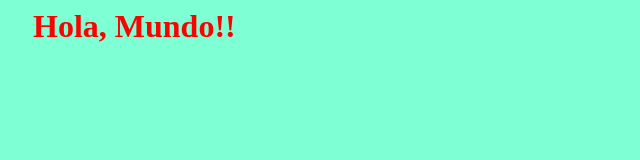
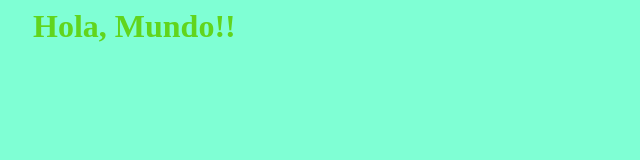
Before and after one commit to jamblico1/Repositorio_pages, a plain HTML site: page index.html in a window 1280 px wide. Shown: the whole page, without its empty margins (0-640 px from the left). Drawn offline with Linux system fonts and the light colour scheme.

Commit message:
confirmar

```diff
--- a/mystyles.css
+++ b/mystyles.css
@@ -2,6 +2,6 @@ body{
     background-color: aquamarine;
 }
 h1{
-    color: red;
+    color: rgb(97, 213, 29);
     margin-left: 25px;
 }
```
